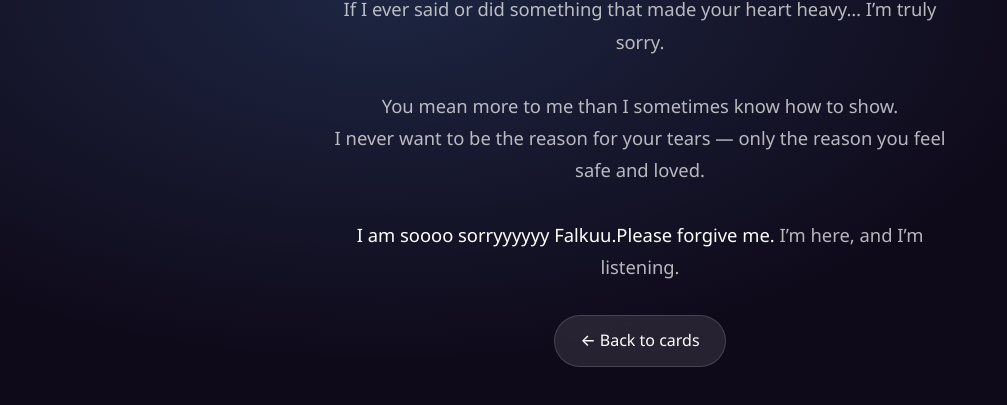
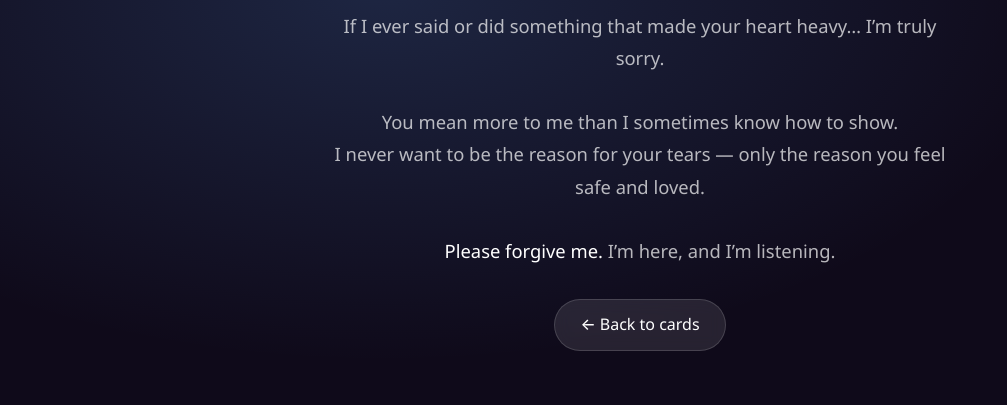
Before and after one commit to chessjourney5555-dotcom/special-site, a plain HTML site: page sad.html in a window 1280 px wide. Shown: the part 331-736 px from the top of the page, without its empty margins (0-1007 px from the left). Drawn offline with Linux system fonts and the light colour scheme.

Commit message:
14112026

```diff
--- a/sad.html
+++ b/sad.html
@@ -17,7 +17,7 @@
         If I ever said or did something that made your heart heavy… I’m truly sorry.<br><br>
         You mean more to me than I sometimes know how to show.<br>
         I never want to be the reason for your tears — only the reason you feel safe and loved.<br><br>
-        <span class="highlight">I am soooo sorryyyyyy Falkuu.Please forgive me.</span> I’m here, and I’m listening.
+        <span class="highlight">Please forgive me.</span> I’m here, and I’m listening.
       </p>
       <a href="inside.html" class="back-btn">← Back to cards</a>
     </div>
```
